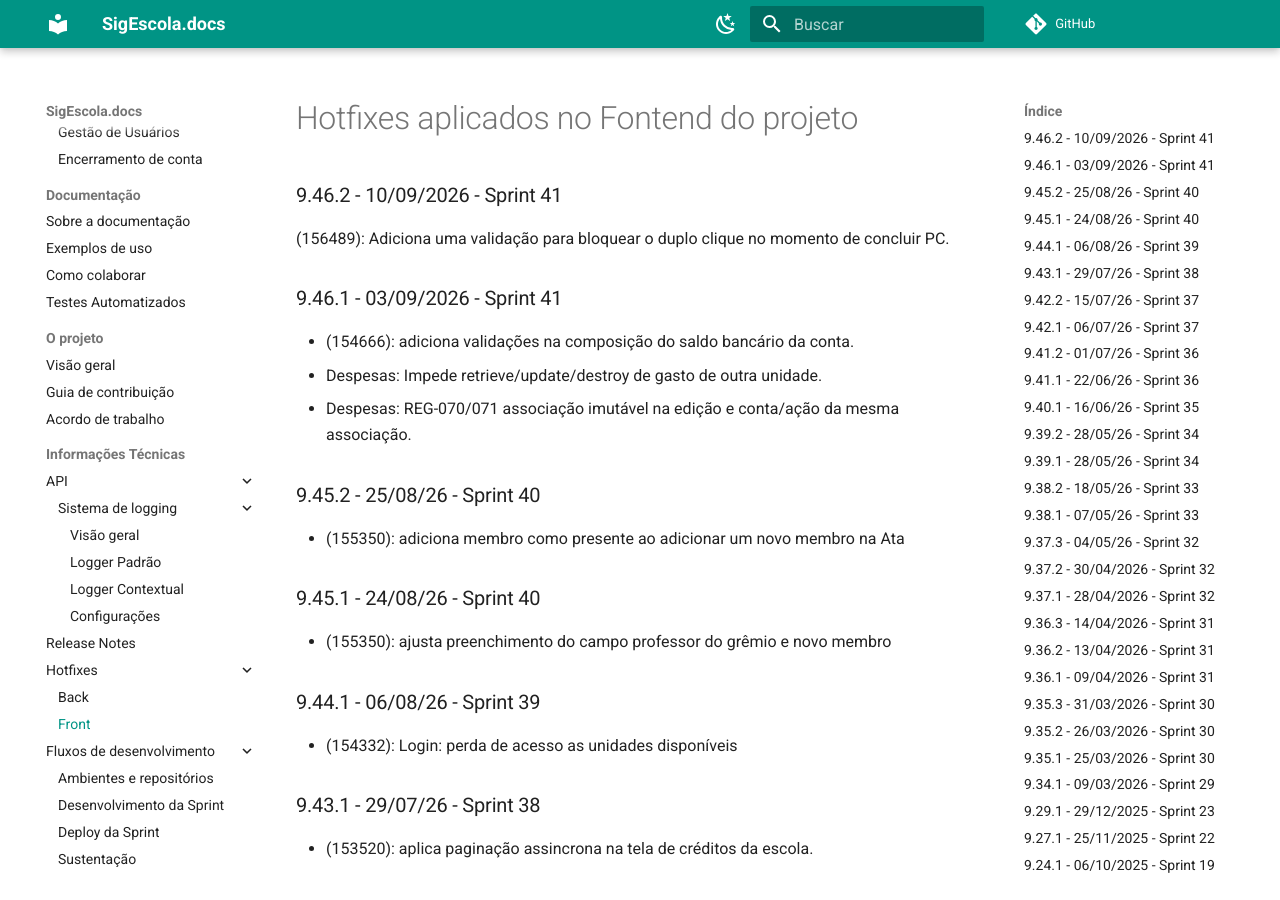
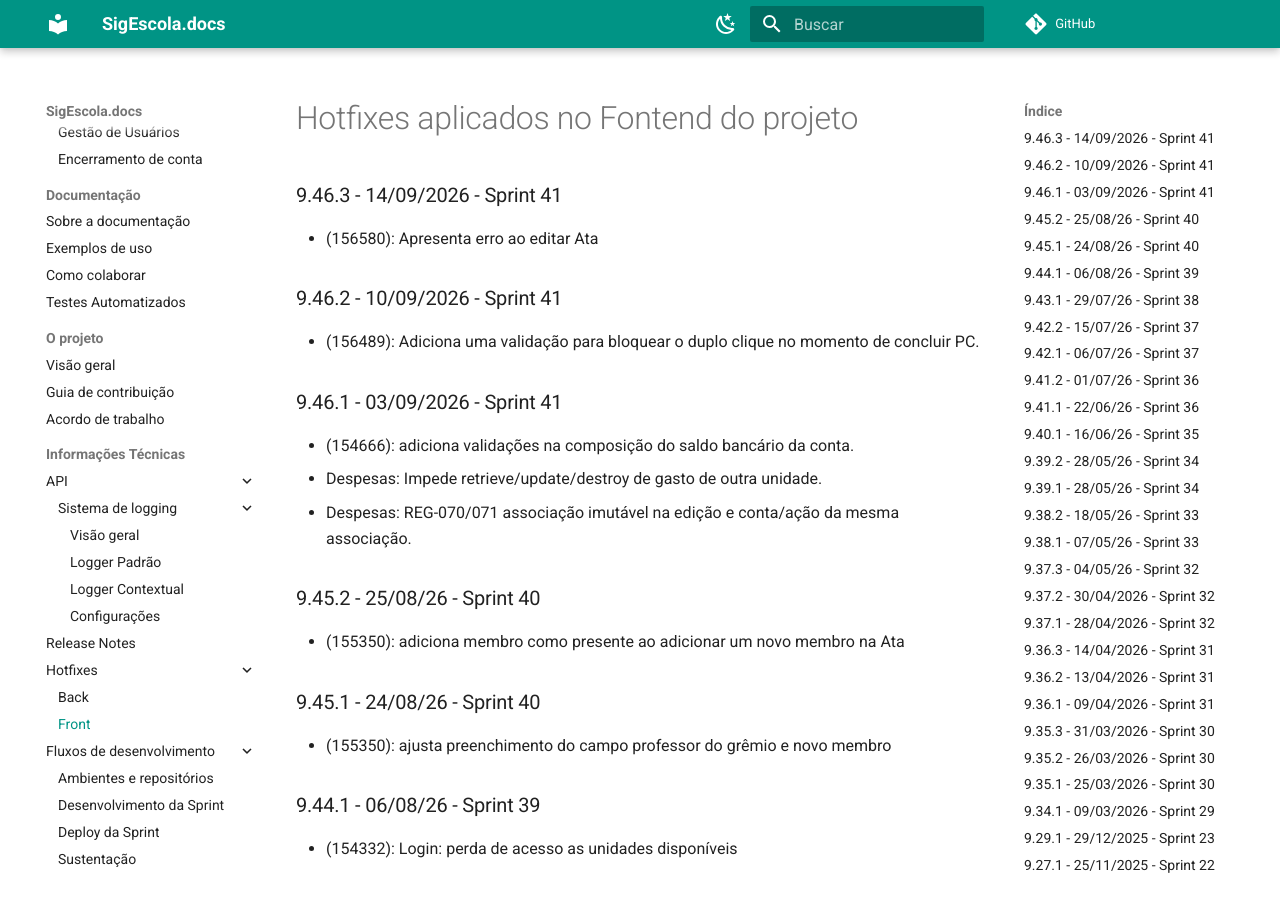
Before and after one commit to prefeiturasp/SME-PTRF-Docs, an MkDocs documentation site: the page built from docs/projeto/hotfixes_front.md, in a window 1280 px wide and 900 px high. Built offline with MkDocs 1.6.1 and Material for MkDocs 9.7.7, drawn with Linux system fonts in a browser that asks for light colours; comment, search, counter and statistics services are not loaded.

Commit message:
Add hotfix details for version 9.46.3

```diff
--- a/docs/projeto/hotfixes_front.md
+++ b/docs/projeto/hotfixes_front.md
@@ -1,7 +1,10 @@
 # Hotfixes aplicados no Fontend do projeto
 
+### 9.46.3 - 14/09/2026 - Sprint 41
+* (156580): Apresenta erro ao editar Ata
+
 ### 9.46.2 - 10/09/2026 - Sprint 41
-(156489): Adiciona uma validação para bloquear o duplo clique no momento de concluir PC.
+* (156489): Adiciona uma validação para bloquear o duplo clique no momento de concluir PC.
 
 ### 9.46.1 - 03/09/2026 - Sprint 41
 * (154666): adiciona validações na composição do saldo bancário da conta.
```
